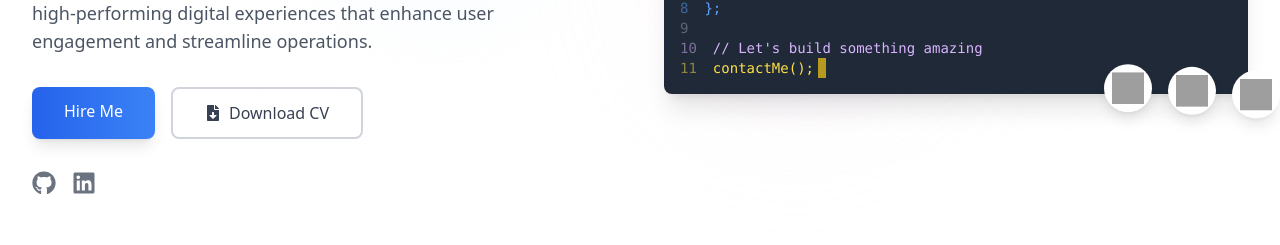
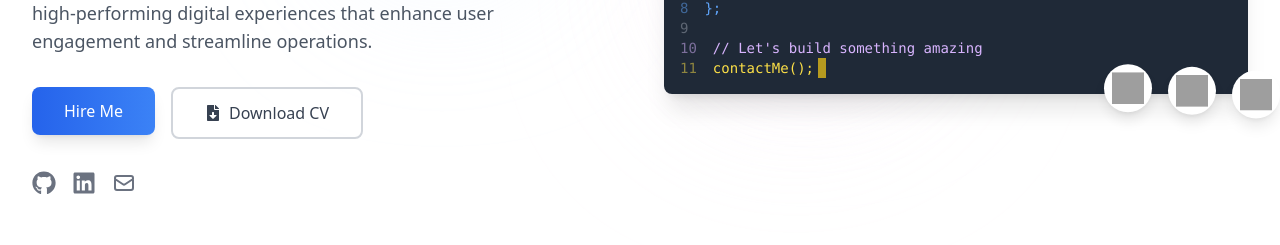
Before and after one commit to sachinyadav2704/sachin-portfolio, a React (Vite) app: page / in a window 1280 px wide. Shown: the part 452-697 px from the top of the page. Built offline with nearby package versions, Linux system fonts and the light colour scheme; grey boxes are pictures that could not be loaded.

Commit message:
Refactor Home component: replace anchor tags with React Router Link for internal navigation and fix icon property typo

```diff
--- a/src/pages/Home.jsx
+++ b/src/pages/Home.jsx
@@ -1,5 +1,6 @@
 /* eslint-disable no-unused-vars */
 import { useTranslation } from 'react-i18next';
+import { Link } from 'react-router-dom';
 import { motion, AnimatePresence, LazyMotion, domAnimation } from 'framer-motion';
 import SEO from '../components/SEO';
 import { FaGithub, FaLinkedin, FaFileDownload } from 'react-icons/fa';
@@ -27,7 +28,7 @@ const Home = () => {
       {
          name: 'Email',
          url: 'mailto:sachin2704.yadav@gmail.com',
-         con: <HiOutlineMail className="w-6 h-6" />,
+         icon: <HiOutlineMail className="w-6 h-6" />,
          color: 'hover:text-red-500',
       },
    ];
@@ -78,15 +79,18 @@ const Home = () => {
                   </motion.p>
 
                   <div className="flex flex-col sm:flex-row gap-4 justify-center lg:justify-start">
-                     <motion.a
-                        href="/contact"
-                        whileHover={{ scale: 1.05 }}
-                        whileTap={{ scale: 0.95 }}
-                        className="px-8 py-3 bg-gradient-to-r from-blue-600 to-blue-500 text-white rounded-lg font-medium shadow-lg hover:shadow-xl transition-all"
+                     <motion.div className="flex flex-col sm:flex-row gap-4">
+                        {/* Internal Navigation using React Router */}
+                        <motion.div whileHover={{ scale: 1.05 }} whileTap={{ scale: 0.95 }}>
+                           <Link
+                              to="/contact"
+                              className="px-8 py-3 bg-gradient-to-r from-blue-600 to-blue-500 text-white rounded-lg font-medium shadow-lg hover:shadow-xl transition-all inline-block"
                            >
                               {t('hire_me')}
-                     </motion.a>
+                           </Link>
+                        </motion.div>
 
+                        {/* File Download - must use <a> tag for download */}
                         <motion.a
                            href="/Sachin_Yadav_MERN.pdf"
                            download
@@ -97,6 +101,7 @@ const Home = () => {
                            <FaFileDownload />
                            {t('download_cv')}
                         </motion.a>
+                     </motion.div>
                   </div>
 
                   {/* Social Links */}
@@ -128,40 +133,6 @@ const Home = () => {
                   {/* <DeveloperIllustration /> */}
                   <CodeEditorIllustration />
                </LazyMotion>
-               {/* <motion.div
-            initial={{ opacity: 0, x: 50 }}
-            animate={{ opacity: 1, x: 0 }}
-            transition={{ duration: 0.8 }}
-            className="relative"
-          >
-            <div className="relative w-full max-w-lg mx-auto lg:mx-0">
-              <div className="absolute -inset-4 bg-gradient-to-r from-blue-400 to-purple-500 rounded-3xl blur-lg opacity-30"></div>
-              <img
-                src="/developer-illustration.svg"
-                alt={t('developer_illustration_alt')}
-                className="relative w-full h-auto"
-              />
-            </div>
-
-            <AnimatePresence>
-              <motion.div
-                initial={{ opacity: 0, y: 20 }}
-                animate={{ opacity: 1, y: 0 }}
-                transition={{ delay: 0.8 }}
-                className="absolute -bottom-8 left-0 bg-white shadow-lg rounded-full px-4 py-2 flex items-center"
-              >
-                <span className="text-sm font-medium text-gray-700">
-                  {t('expert_in')}:
-                </span>
-                <div className="flex ml-2">
-                  <img src="/react-icon.svg" alt="React" className="w-6 h-6 mx-1" />
-                  <img src="/nodejs-icon.svg" alt="Node.js" className="w-6 h-6 mx-1" />
-                  <img src="/redux-icon.svg" alt="Node.js" className="w-6 h-6 mx-1" />
-                  <img src="/mongodb-icon.svg" alt="MongoDB" className="w-6 h-6 mx-1" />
-                </div>
-              </motion.div>
-            </AnimatePresence>
-          </motion.div> */}
             </div>
          </div>
       </section>
```
Lines whose indentation alone changed are shown as unchanged.
